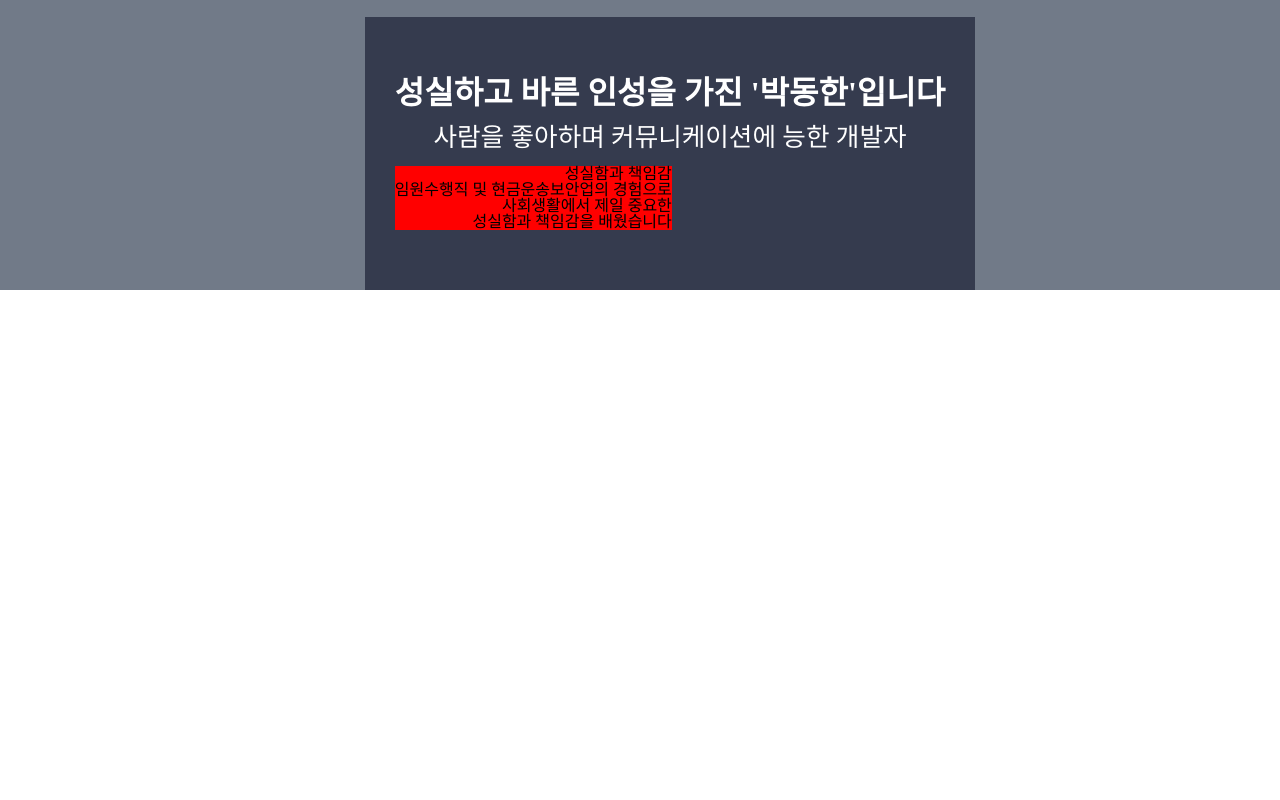
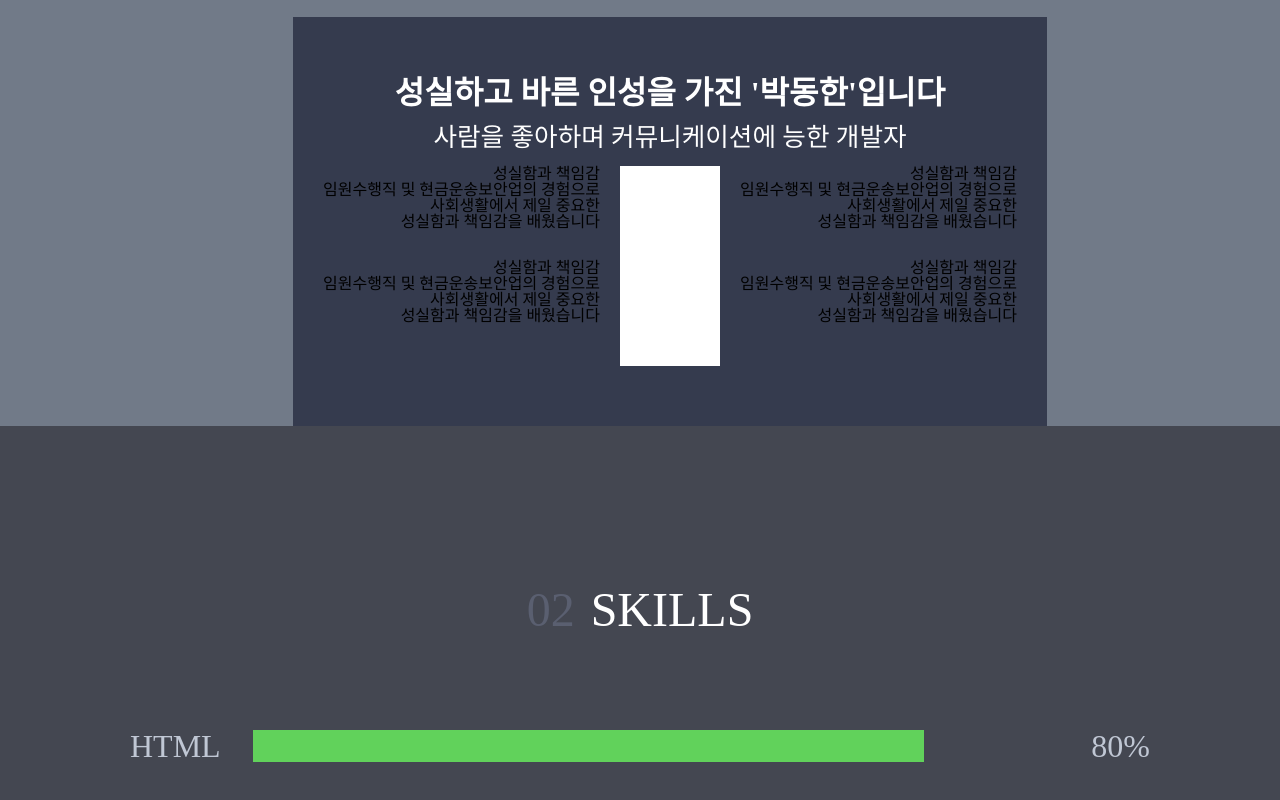
Before and after one commit to pacdong/bro_homepage, a React (Create React App) app: page / in a window 1280 px wide. Shown: the part 568-1368 px from the top of the page. Before the commit the page ends 858 px from the top, so only its background shows below. Built offline with nearby package versions, Linux system fonts and the light colour scheme.

Commit message:
2020-10-21 / Chart Block

```diff
--- a/src/App.js
+++ b/src/App.js
@@ -23,6 +23,11 @@ ${reset};
   }
 `;
 
+const View = styled.div`
+width: 100%;
+height: 100%;
+`;
+
 function App() {
   return (
     <>
@@ -30,7 +35,9 @@ function App() {
       <BrowserRouter>
         <Header />
         {/* <Routes /> */}
-        <Home />
+        <View>
+         <Home />
+        </View>
       </BrowserRouter>
       {/* <Footer /> */}
     </>
--- a/src/Color/colors.js
+++ b/src/Color/colors.js
@@ -9,4 +9,7 @@ export default {
   headerFontColor: "#A5A5A5",
   headerTintColor: "#61D25B",
   shadowColor: "#353B4E",
+  skillBackgroundColor: "#444751",
+  chartTitleColor: "#C0C7D4",
+  chartTintColor: "#61D25B",
 };
--- a/src/Components/ABoutMe/BlockContents.js
+++ b/src/Components/ABoutMe/BlockContents.js
@@ -8,9 +8,17 @@ const Box =  styled.div`
 display: flex;
 flex-direction: column;
 `;
+
+const Image = styled.div`
+background-color: white;
+height: 200px;
+width: 100px;
+margin: 0px 20px;
+`;
+
 const TextBox = styled.div`
 display: flex;
-background-color: red;
+margin-bottom: 30px;
 flex-direction: column;
 justify-content: flex-end;
 align-items : flex-end;
@@ -30,9 +38,22 @@ export default function BlockContents() {
           <Title>성실함과 책임감</Title>
           <Content>임원수행직 및 현금운송보안업의 경험으로 </Content><Content> 사회생활에서 제일 중요한 </Content><Content> 성실함과 책임감을 배웠습니다</Content>
         </TextBox>
+        <TextBox>
+          <Title>성실함과 책임감</Title>
+          <Content>임원수행직 및 현금운송보안업의 경험으로 </Content><Content> 사회생활에서 제일 중요한 </Content><Content> 성실함과 책임감을 배웠습니다</Content>
+        </TextBox>
       </Box>
-      <Box></Box>
-      <Box></Box>
+      <Image />
+      <Box>
+        <TextBox>
+          <Title>성실함과 책임감</Title>
+          <Content>임원수행직 및 현금운송보안업의 경험으로 </Content><Content> 사회생활에서 제일 중요한 </Content><Content> 성실함과 책임감을 배웠습니다</Content>
+        </TextBox>
+        <TextBox>
+          <Title>성실함과 책임감</Title>
+          <Content>임원수행직 및 현금운송보안업의 경험으로 </Content><Content> 사회생활에서 제일 중요한 </Content><Content> 성실함과 책임감을 배웠습니다</Content>
+        </TextBox>
+      </Box>
     </Wrapper>
   )
 }
--- /dev/null
+++ b/src/Components/Skills/Chart.js
@@ -0,0 +1,41 @@
+import React from 'react'
+import styled from "styled-components";
+import colors from '../../Color/colors';
+
+const Wrapper = styled.div`
+display: flex;
+flex: 1;
+justify-content: space-between;
+align-self: center;
+`;
+const Title = styled.span`
+color: ${colors.chartTitleColor};
+font-size: 2rem;
+margin-right: 2rem;
+`;
+const GraphBlock = styled.div`
+display: flex;
+flex: 1;
+position: relative;
+`;
+const Graph = styled.div`
+background-color: ${colors.chartTintColor};
+width: 80%;
+`;
+const Percent = styled.span`
+color: ${colors.chartTitleColor};
+font-size: 2rem;
+`;
+
+export default function Chart({title, percent}) {
+  const percentInt = parseInt(percent);
+  return (
+    <Wrapper>
+      <Title>{title}</Title>
+      <GraphBlock>
+        <Graph percentInt={percentInt}/>
+      </GraphBlock>
+      <Percent>{percent}%</Percent>
+    </Wrapper>
+  )
+}
--- /dev/null
+++ b/src/Components/Skills/Skill.js
@@ -0,0 +1,30 @@
+import React from 'react'
+import styled from "styled-components";
+import colors from '../../Color/colors';
+import TitleText from '../Common/TitleText';
+import Chart from './Chart';
+
+const View = styled.div`
+display: flex;
+flex: 1;
+width: 100%;
+height: 100%;
+background-color: ${colors.skillBackgroundColor};
+justify-content: center;
+padding: 160px 0px;
+`;
+const Wrapper = styled.div`
+width: 100%;
+padding: 0px 130px;
+`;
+
+export default function Skill() {
+  return (
+    <View>
+      <Wrapper>
+      <TitleText number="02" title="SKILLS"/>
+      <Chart title="HTML" percent="80"/>
+      </Wrapper>
+    </View>
+  )
+}
--- a/src/Routes/Home.js
+++ b/src/Routes/Home.js
@@ -2,9 +2,11 @@ import React from "react";
 import Index from "../Components/ABoutMe";
 import styled from "styled-components";
 import colors from "../Color/colors";
+import Skill from "../Components/Skills/Skill";
 
 const View = styled.div`
   display: flex;
+  flex-direction: column;
   flex: 1;
   width: 100%;
   height: 100%;
@@ -15,6 +17,7 @@ export default function Home() {
   return (
     <View>
       <Index />
+      <Skill />
     </View>
   );
 }
```
